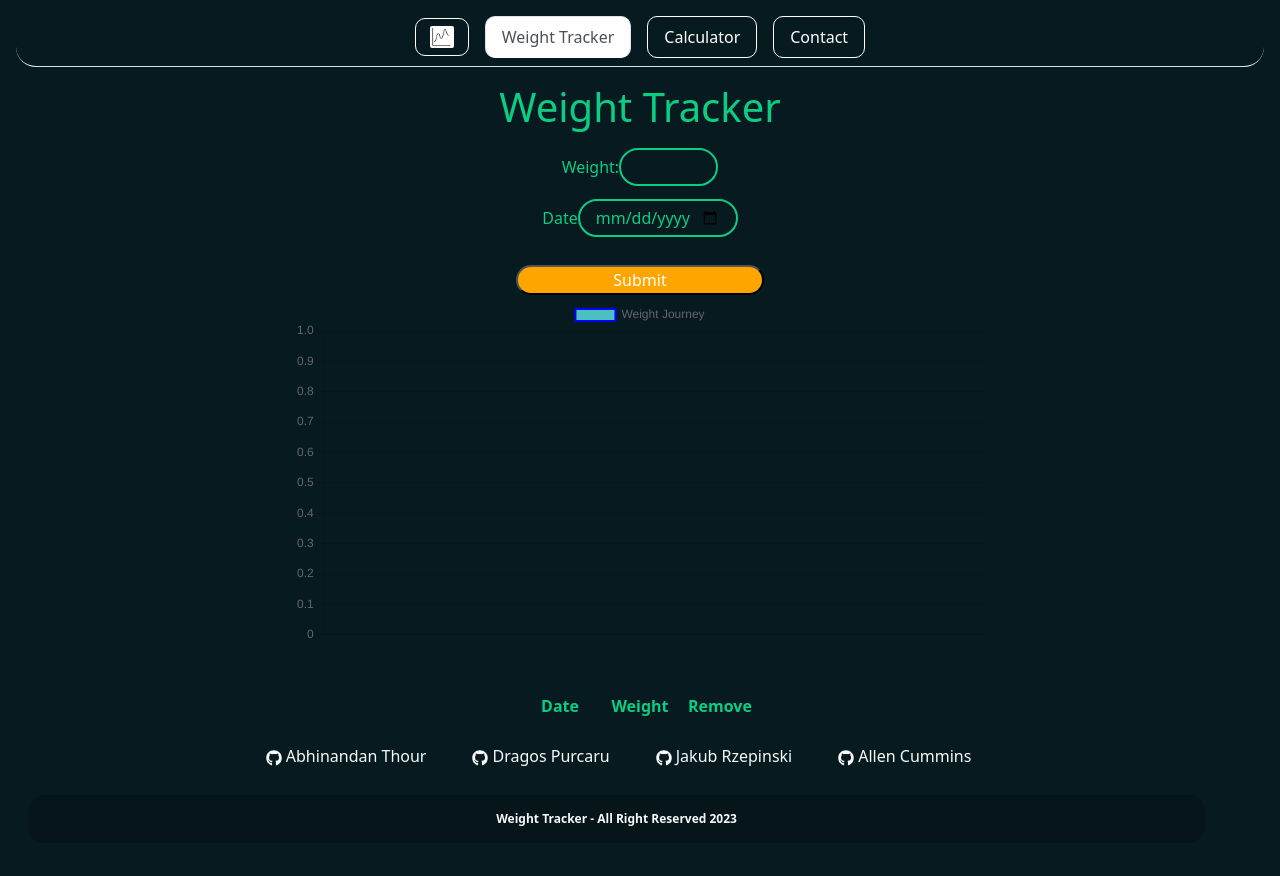
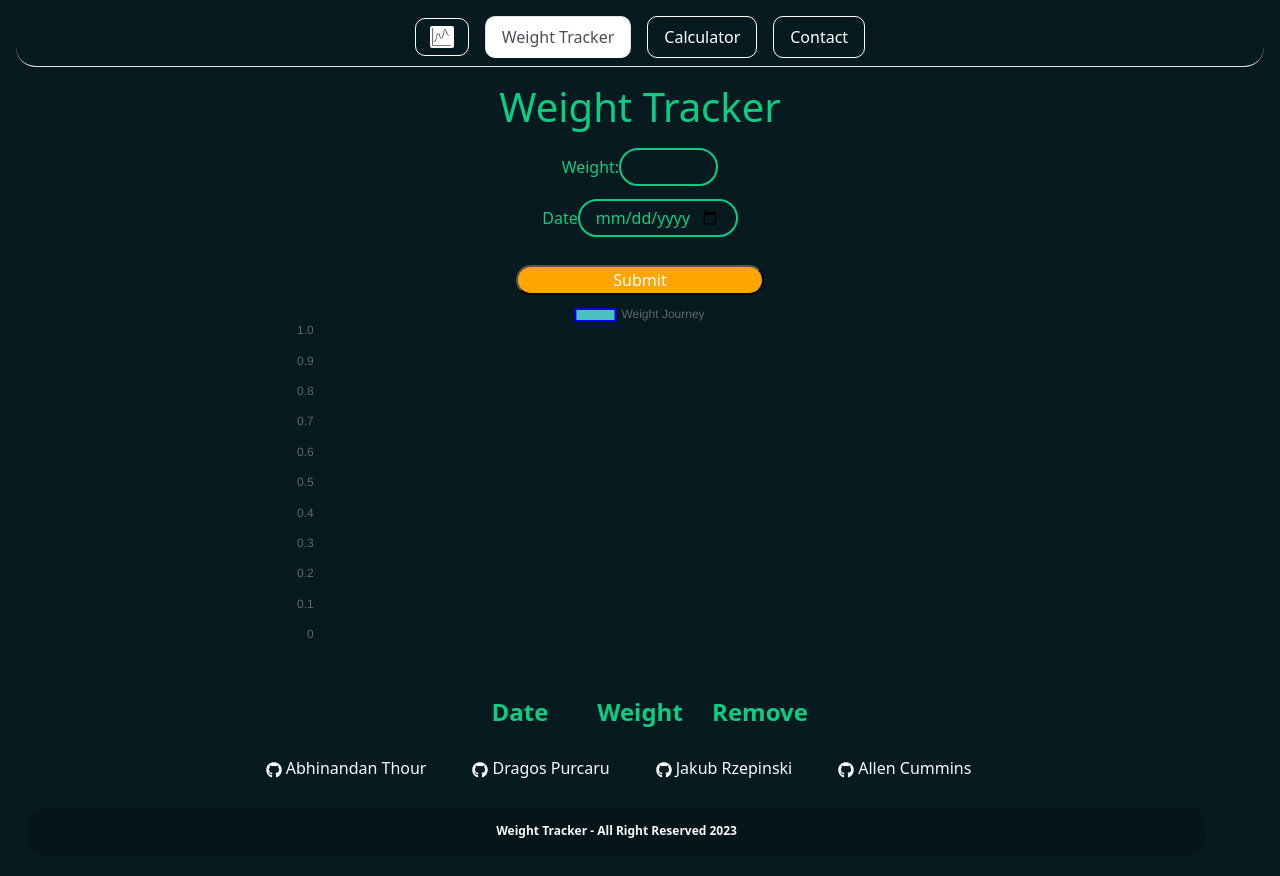
Before and after one commit to Bh00fie/Weight-Tracker, a React (Create React App) app: page /tracker in a window 1280 px wide. Built offline with nearby package versions, Linux system fonts and the light colour scheme.

Commit message:
font set for table header and table body as well as other styling such as aligning and padding

```diff
--- a/src/components/pages/tracker.css
+++ b/src/components/pages/tracker.css
@@ -29,5 +29,14 @@ table {
 }
 
 th, td {
-    width: 10vh;
+    width: 15vh;
 }
+
+th {
+    font-size: 1.5rem;
+}
+
+td {
+    font-size: 1.25rem;
+    color: white;
+}
```
